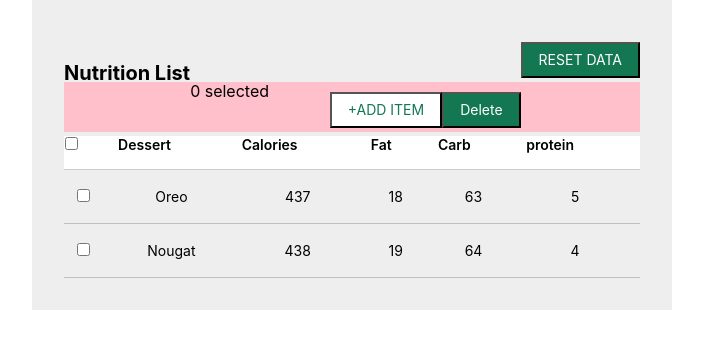
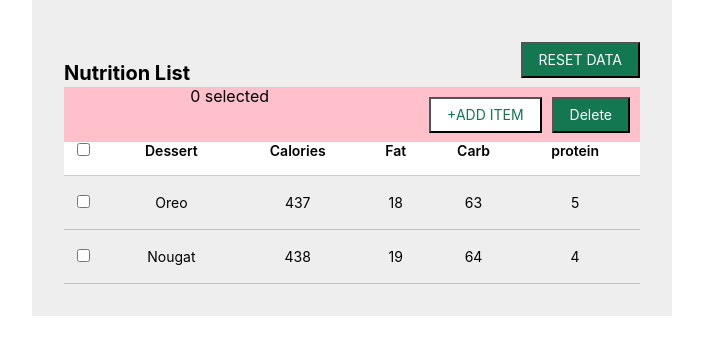
Before and after one commit to nate-c/nutrition-list, a React (Create React App) app: page / in a window 1280 px wide. Shown: the top 354 px of the page, without its empty margins (288-991 px from the left). Built offline with nearby package versions, Linux system fonts and the light colour scheme.

Commit message:
styling and reset

```diff
--- a/src/components/NutritionList/NutritionList.css
+++ b/src/components/NutritionList/NutritionList.css
@@ -47,9 +47,14 @@
     padding-top: 1rem;
     padding-bottom: 1rem;
 }
-
+.mg-rt{
+    margin-right: 10px;
+}
 .tl {
     text-align: left;
+}
+.tc{
+    text-align: center;
 }
 
 .f6 {
@@ -259,10 +264,10 @@
 }
 
 .header-block{
-    height: 50px;
+    height: 55px;
 }
 .command-block{
-    height: 50px;
+    height: 55px;
     background-color: pink;
 
 }
@@ -283,6 +288,7 @@ h3{
 .add-item-btn{
     /* margin-right: 10px; */
     margin-top: 10px;
+    margin-right: 10px;
     background-color: #fff;
     color:#137752;
 }
--- a/src/components/NutritionList/NutritionList.tsx
+++ b/src/components/NutritionList/NutritionList.tsx
@@ -54,7 +54,7 @@ class NutritionList extends React.Component<MyProps,MyState>{
         this.setState({openWindow: true})
     }
     render(){
-        const {desserts} = this.props;
+        const {desserts, reset} = this.props;
         const {openWindow,selected} = this.state;
         return(
             <div className="nutrition-list center pa4">
@@ -67,14 +67,14 @@ class NutritionList extends React.Component<MyProps,MyState>{
                 <div className="header-block">
                     <h3 className="inline-block fl-left"> Nutrition List </h3>
                     <div className="inline-block fl-right">
-                        <button className="f6 link dim ph3 pv2 mb2 dib white bg-dark-green reset-btn">RESET DATA</button>
+                        <button className="f6 link dim ph3 pv2 mb2 dib white bg-dark-green reset-btn" onClick={(e) => reset}>RESET DATA</button>
                     </div>
                 </div>
                 <div className="command-block">
                     <div className="selected-block inline-block fl-left">
                         {selected.length} selected
                     </div>
-                    <div className="selected-block inline-block fl-right">
+                    <div className="selected-block inline-block fl-right mg-rt">
                         <button className="f6 link dim ph3 pv2 mb2 dib white bg-dark-green add-item-btn" onClick={this.showForm}>+ADD ITEM</button>
                         <button className="f6 link dim ph3 pv2 mb2 dib white bg-dark-green reset-btn">Delete</button>
                     </div>
@@ -84,12 +84,12 @@ class NutritionList extends React.Component<MyProps,MyState>{
                         <table className="f6 w-100 mw8 center" cellSpacing="0">
                             <thead>
                                 <tr>
-                                <th className="fw6 bb b--black-20 tl pb3 pr3 bg-white">
+                                <th className="fw6 bb b--black-20 tl pb3 pr3 bg-white tc">
                                     <input className="pv3 pr3 bb b--black-20" type="checkbox" />
                                 </th>
                                 {/* <th className="fw6 bb b--black-20 tl pb3 pr3 bg-white" onClick={(e) => this.sort('Dessert')}>Dessert</th> */}
                                 {headers.map((header) =>
-                                    <th className="fw6 bb b--black-20 tl pb3 pr3 bg-white" onClick={(e) => this.sort(header)}>{header}</th>
+                                    <th className="fw6 bb b--black-20 tl pb3 pr3 bg-white tc" onClick={(e) => this.sort(header)}>{header}</th>
                                 )}
                                 </tr>
                             </thead>
```
